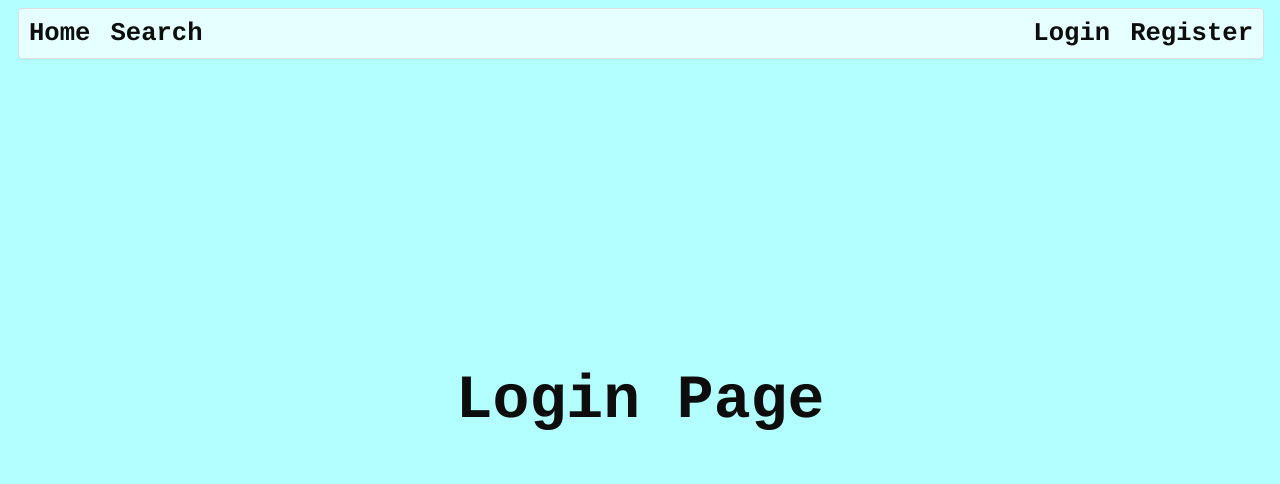
After one commit to EnzoExemplary/CC-A3, a Flask app: page /login in a window 1280 px wide. The commit adds this page. Shown: the top 484 px of the page. Run offline with Flask 2, Linux system fonts and the light colour scheme.

Commit message:
Added base templates for required pages & updated navbar

```diff
--- a/application.py
+++ b/application.py
@@ -9,6 +9,10 @@ application.register_blueprint(auth)
 def root():
 	return render_template('index.html')
 
+@application.route('/search')
+def search():
+	return render_template('search.html')
+
 if __name__ == "__main__":
 	application.debug = True
 	application.run()
--- a/auth.py
+++ b/auth.py
@@ -1,3 +1,12 @@
 from flask import Flask, Blueprint, render_template, session, redirect, url_for, request, flash
 
 auth = Blueprint('auth', __name__, template_folder='templates')
+
+@auth.route('/login')
+def login():
+	return render_template('login.html')
+
+
+@auth.route('/register')
+def register():
+	return render_template('register.html')
--- a/static/styles.css
+++ b/static/styles.css
@@ -7,14 +7,21 @@ body {
 	font-family: courier;
 	font-size: 160%;
 	padding: 30px 0 0;
+	margin: 0px;
 }
 
 .navbar {
+	border: 1px solid #dedede;
+	border-radius: 4px;
+	box-shadow: 0 2px 2px -1px rgba(0, 0, 0, 0.065);
 	overflow: hidden;
-	background-color: #80ffff;
+	background-color: #e6ffff;
 	position: fixed;
+	margin: 8px 18px 8px 18px;
+	width: calc(100% - 36px);
 	top: 0;
-	width: 100%;
+	white-space: nowrap;
+	padding: 0;
 }
 
 .navbar a {
@@ -24,12 +31,12 @@ body {
 	color: #0d0d0d;
 	font-weight: bold;
 	text-align: center;
-	padding: 14px 10px;
+	padding: 10px 10px;
 	text-decoration: none;
 }
 
 .navbar a:hover {
-	background: #4dffff;
+	background: #e6e6e6;
 	color: black;
 }
 
--- a/templates/base.html
+++ b/templates/base.html
@@ -9,8 +9,9 @@
 		<section>
 			<nav class="navbar">
 				<a href="{{ url_for('root') }}" class="navbar-item"> Home </a>
-				<a href="https://www.youtube.com/watch?v=SY3y6zNTiLs&list=LL" class="navbar-item"> Huzzah </a>
-				<a href="https://www.youtube.com/watch?v=J8k2DwKnL2o&list=LL" class="navbar-item"> Marshal </a>
+				<a href="{{ url_for('search') }}" class="navbar-item"> Search </a>
+				<a href="{{ url_for('auth.register') }}" class="navbar-item" style="float:right;"> Register </a>
+				<a href="{{ url_for('auth.login') }}" class="navbar-item" style="float:right;"> Login </a>
 			</nav>
 		</section>
 
--- /dev/null
+++ b/templates/login.html
@@ -0,0 +1,7 @@
+{% extends "base.html" %}
+
+{% block content %}
+<div class="midtext">
+	<h2>Login Page</h2>
+</div>
+{% endblock %}
```
Also changed, not shown: templates/comment.html (added, +7 -0 lines), templates/register.html (added, +7 -0 lines), templates/search.html (added, +7 -0 lines), templates/user.html (added, +7 -0 lines), templates/user_pets.html (added, +7 -0 lines), templates/user_ratings.html (added, +7 -0 lines).
